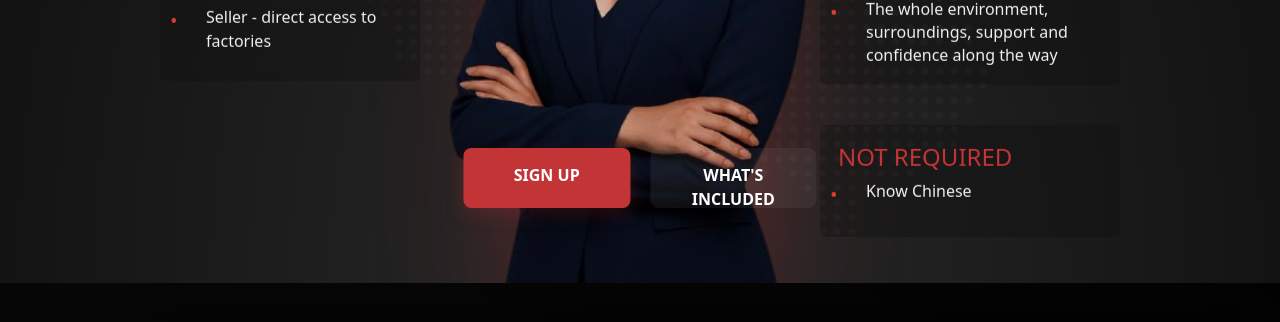
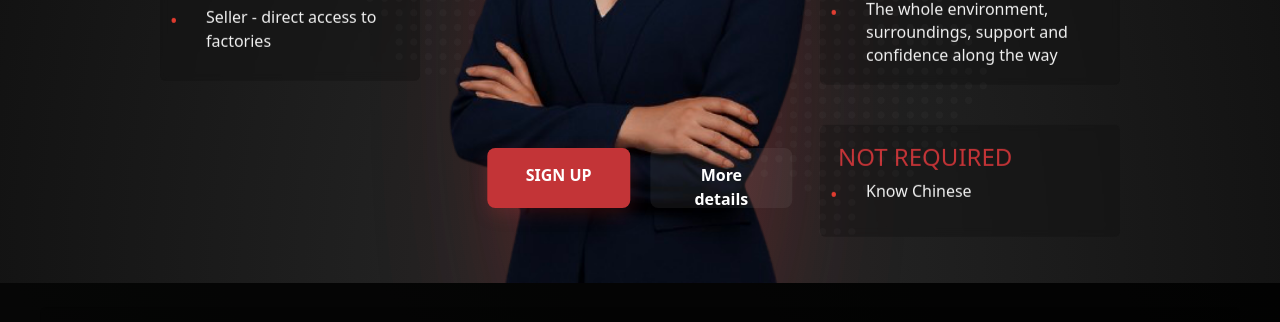
Before and after one commit to Dianased/china-form, a website: page public/index.html in a window 1280 px wide. Shown: the part 700-1022 px from the top of the page. Drawn offline with nearby package versions, Linux system fonts and the light colour scheme.

Commit message:
Update index.html

```diff
--- a/public/index.html
+++ b/public/index.html
@@ -92,7 +92,7 @@
 
         <div class="hero-buttons">
           <a href="#" class="btn btn-primary">SIGN UP</a>
-          <a href="#" class="btn btn-secondary">WHAT'S INCLUDED</a>
+          <a href="#" class="btn btn-secondary">More details</a>
         </div>
 
       </div>
```
